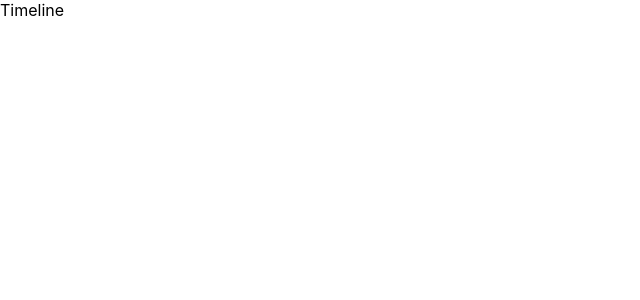
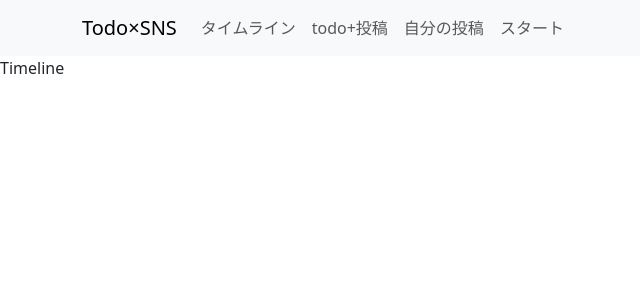
Before and after one commit to mimiyako3/58prac_WebApp, a React (Create React App) app in the folder frontend/: page / in a window 1280 px wide. Shown: the top 300 px of the page, without its empty margins (0-640 px from the left). Built offline with nearby package versions, Linux system fonts and the light colour scheme.

Commit message:
ヘッダー追加してそれぞれのページのルーティング実装

```diff
--- a/frontend/package.json
+++ b/frontend/package.json
@@ -7,8 +7,11 @@
     "@testing-library/jest-dom": "^6.6.3",
     "@testing-library/react": "^16.3.0",
     "@testing-library/user-event": "^13.5.0",
+    "bootstrap": "^5.3.5",
     "react": "^19.1.0",
+    "react-bootstrap": "^2.10.9",
     "react-dom": "^19.1.0",
+    "react-router-dom": "^7.5.1",
     "react-scripts": "5.0.1",
     "web-vitals": "^2.1.4"
   },
--- a/frontend/src/App.js
+++ b/frontend/src/App.js
@@ -5,12 +5,14 @@ import AllTodo from './todoList/AllTodo';
 import Home from './Home';
 import Timeline from './timeline/Timeline'
 import Start from './Start';
+import Header from './hamburger/Header';
 
 
 function App() {
   return (
     <>
       <Router>
+        <Header />
         <Routes>
           <Route path="/" element={<Timeline />}/>
           <Route path="/todo" element={<AllTodo />}/>
--- a/frontend/src/hamburger/Header.js
+++ b/frontend/src/hamburger/Header.js
@@ -1,14 +1,31 @@
 /**
  * ハンバーガーメニュー(ボタンとサイドバーをまとめて)を表示するクラス
- * @author 近代花子
+ * @author kosei
  */
 
 
 
 import React from 'react'
 
+import Container from 'react-bootstrap/Container';
+import Nav from 'react-bootstrap/Nav';
+import Navbar from 'react-bootstrap/Navbar';
+
 export default function Header() {
   return (
-    <div>Header</div>
+    <Navbar expand="lg" className="bg-body-tertiary">
+      <Container>
+        <Navbar.Brand href="/">Todo×SNS</Navbar.Brand>
+        <Navbar.Toggle aria-controls="basic-navbar-nav" />
+        <Navbar.Collapse id="basic-navbar-nav">
+          <Nav className="me-auto">
+            <Nav.Link href='/'  >タイムライン</Nav.Link>
+            <Nav.Link href='/todo' >todo+投稿</Nav.Link>
+            <Nav.Link ahref='/home' >自分の投稿</Nav.Link>
+            <Nav.Link href='/start' >スタート</Nav.Link>
+          </Nav>
+        </Navbar.Collapse>
+      </Container>
+    </Navbar>
   )
 }
--- a/frontend/src/index.js
+++ b/frontend/src/index.js
@@ -3,6 +3,7 @@ import ReactDOM from 'react-dom/client';
 import './index.css';
 import App from './App';
 import reportWebVitals from './reportWebVitals';
+import 'bootstrap/dist/css/bootstrap.min.css'
 
 const root = ReactDOM.createRoot(document.getElementById('root'));
 root.render(
```
Also changed, not shown: 1 other file (tests, documents, lock files or other folders).
